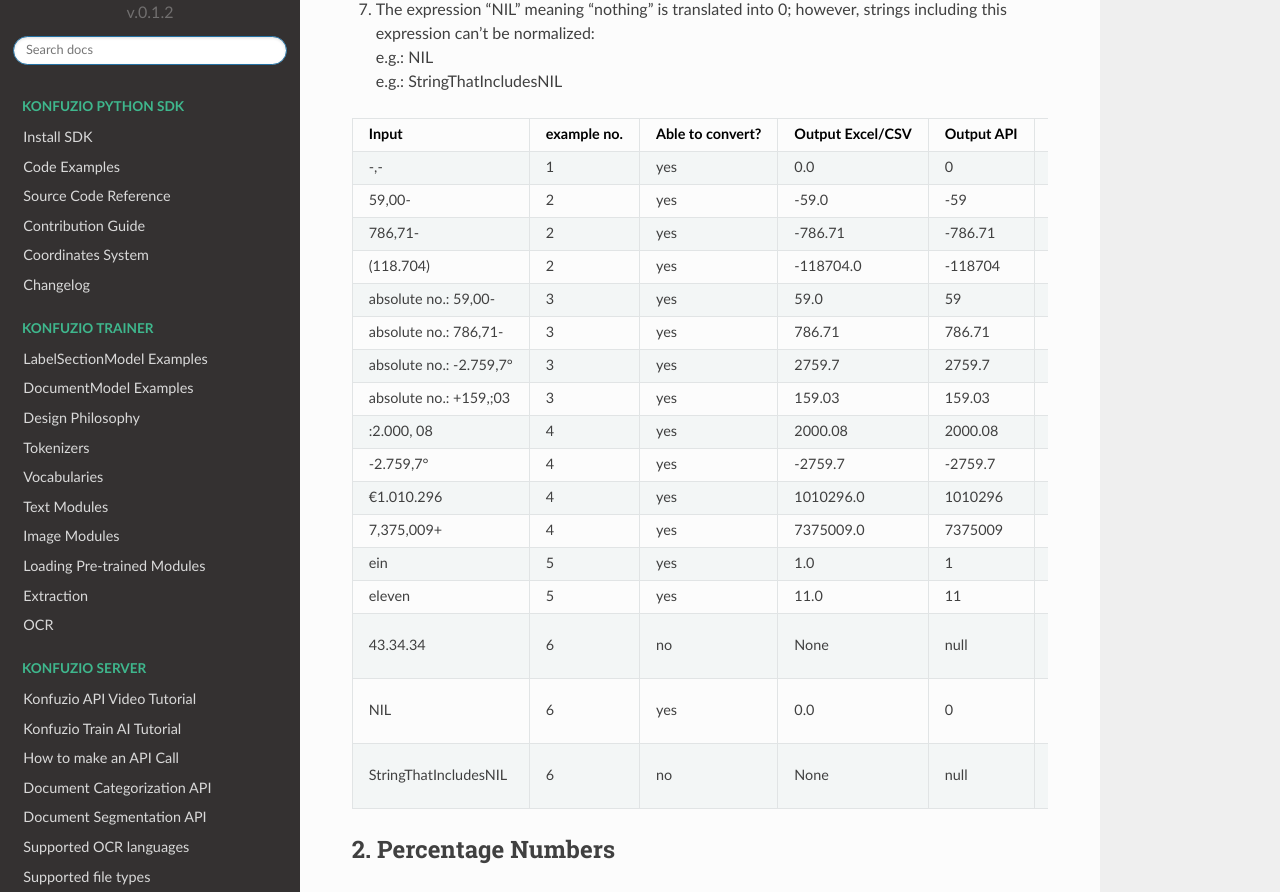
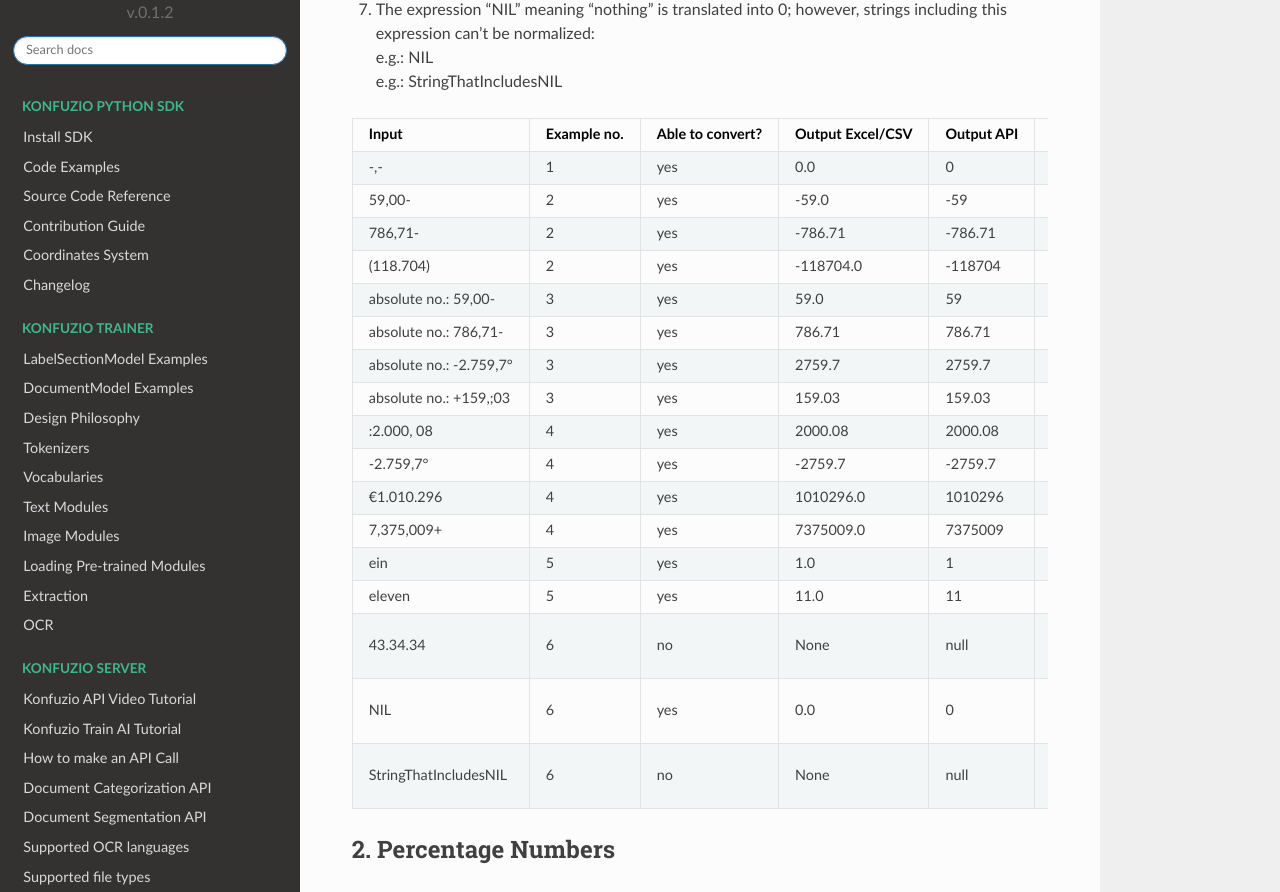
Before and after one commit to konfuzio-ai/konfuzio-sdk, a Sphinx documentation site: the page built from docs/web/Normalization_doc_v0.2.md, in a window 1280 px wide and 1400 px high, scrolled down 1333 px. Shown: the part 133-1025 px from the top of the window. Built offline with Sphinx 7.4.7 and the Read the Docs theme 2.0.0, drawn with Linux system fonts in a browser that asks for light colours; some of the changed text lies outside the part shown.

```diff
--- a/docs/web/Normalization_doc_v0.2.md
+++ b/docs/web/Normalization_doc_v0.2.md
@@ -50,7 +50,7 @@ e.g.: NIL
 e.g.: StringThatIncludesNIL
 
 
-| Input      | example no.| Able to convert?     | Output Excel/CSV | Output API | Datatype CSV | Datatype JSON |
+| Input      | Example no.| Able to convert?     | Output Excel/CSV | Output API | Datatype CSV | Datatype JSON |
 | :-------------: | :----------: | :-----------: | :-----------: |:-----------:|:-----------:|:-----------:|
 |  -,- |1 | yes   | 0.0    | 0| string | number |
 |  59,00- | 2| yes   | -59.0    | -59 | string | number |
@@ -85,7 +85,7 @@ e.g.: 123,45
 e.g.: 0,00
 
 
-| Input      | example no. | Able to convert?     | Output Excel/CSV | Output API | Datatype CSV | Datatype JSON |
+| Input      | Example no. | Able to convert?     | Output Excel/CSV | Output API | Datatype CSV | Datatype JSON |
 | :-------------: | :----------: | :-----------: | :-----------: |:-----------: | :-----------: |  :-----------: |
 |  12,34 |1 | yes   | 0.1234    | 0.1234 |  string | number |
 |  12,34 % |1 | yes   | 0.1234    | 0.1234 |  string | number |
@@ -127,7 +127,7 @@ e.g.: 23.0K.2010
 e.g.: 30.07.2.90
 
 
-| Input      | example no. | Able to convert?     | Output Excel/CSV | Output API | Datatype CSV | Datatype JSON |
+| Input      | Example no. | Able to convert?     | Output Excel/CSV | Output API | Datatype CSV | Datatype JSON |
 | :-------------: | :----------: | :-----------: | :-----------: | :-----------: | :-----------: |  :-----------: |
 |  1. November 2019 | 1| yes   | 2019-11-01   | 2019-11-01 |string | string |
 |  13 Mar 2020 | 1 | yes   | 2020-03-13    | 2020-03-13 |string | string |
@@ -169,7 +169,7 @@ e.g.: versichert ja
 e.g.: insured yes
 e.g.: alleinstehend ohne Kind
 
-| Input      |example no. | Able to convert?     | Output Excel/CSV | Output API | Datatype CSV | Datatype JSON |
+| Input      |Example no. | Able to convert?     | Output Excel/CSV | Output API | Datatype CSV | Datatype JSON |
 | :-------------: | :----------: | :-----------: | :-----------: |  :-----------: | :-----------: |  :-----------: |
 |  nicht | 1  | yes   | false    | false | string | boolean |
 |  no | 1  | yes   | false     | false |string | boolean |
```
